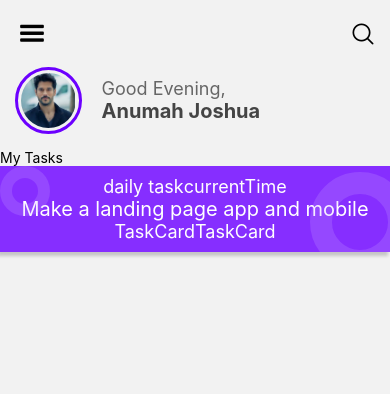
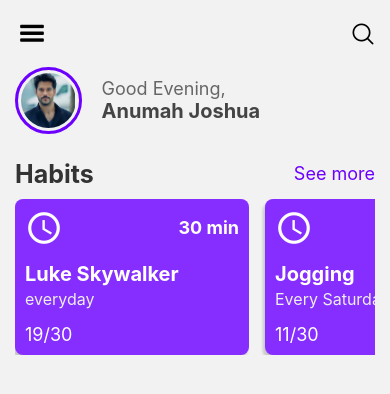
Before and after one commit to Ernie1234/JustDoIt, a React Native app: screen /Home in a window 390 px wide. Shown: the top 394 px of the page. Built offline with nearby package versions, Linux system fonts and the light colour scheme.

Commit message:
Habit ui added

```diff
--- a/App.tsx
+++ b/App.tsx
@@ -1,10 +1,11 @@
 import { StatusBar } from "expo-status-bar";
-import { StyleSheet, Text, View } from "react-native";
+import { StyleSheet } from "react-native";
 import ScreenNavigation from "./navigations";
 
 export default function App() {
   return (
     <>
+      <StatusBar style="light" backgroundColor="#862eff" />
       <ScreenNavigation />
     </>
   );
--- /dev/null
+++ b/app.d.ts
@@ -0,0 +1 @@
+/// <reference types="nativewind/types" />
--- a/babel.config.js
+++ b/babel.config.js
@@ -1,6 +1,6 @@
-module.exports = function(api) {
+module.exports = function (api) {
   api.cache(true);
   return {
-    presets: ['babel-preset-expo'],
+    presets: ["babel-preset-expo"],
   };
 };
--- a/components/TaskCard.tsx
+++ b/components/Card.tsx
@@ -1,17 +1,17 @@
-import { StyleSheet, Text, View } from "react-native";
-import React from "react";
+import { Text, View, StyleSheet, Dimensions } from "react-native";
 
-const TaskCard = () => {
+const Card = () => {
+  const SIZE = Dimensions.get("window").width;
   return (
-    <View style={styles.card}>
+    <View style={[styles.card, { width: SIZE * 0.7, height: SIZE * 0.4 }]}>
       <View style={styles.head}>
         <Text style={styles.title}>daily task</Text>
         <Text style={styles.currentTime}>currentTime</Text>
       </View>
       <Text style={styles.task}>Make a landing page app and mobile</Text>
       <View style={styles.expire}>
-        <Text style={styles.date}>TaskCard</Text>
-        <Text style={styles.dueTime}>TaskCard</Text>
+        <Text style={styles.date}>18/23</Text>
+        <Text style={styles.dueTime}>tick</Text>
       </View>
       <View style={styles.lgCircle} />
       <View style={styles.smCircle} />
@@ -19,14 +19,13 @@ const TaskCard = () => {
   );
 };
 
-export default TaskCard;
-
 const styles = StyleSheet.create({
   card: {
     flexDirection: "column",
     justifyContent: "space-between",
     alignItems: "center",
     padding: 10,
+    borderRadius: 8,
     backgroundColor: "#862eff",
     shadowColor: "#171717",
     shadowOffset: { width: -2, height: 4 },
@@ -37,9 +36,10 @@ const styles = StyleSheet.create({
     overflow: "hidden",
   },
   head: {
-    flexDirection: "row",
-    justifyContent: "space-around",
-    alignItems: "center",
+    flexDirection: "column",
+    justifyContent: "space-between",
+    // justifyContent: "flex-start",
+    // alignItems: "stretch",
   },
   title: {
     fontSize: 18,
@@ -55,7 +55,7 @@ const styles = StyleSheet.create({
   },
   expire: {
     flexDirection: "row",
-    justifyContent: "space-around",
+    justifyContent: "space-between",
     alignItems: "center",
   },
   date: {
@@ -89,6 +89,7 @@ const styles = StyleSheet.create({
     borderRadius: 75,
   },
 });
+export default Card;
 //PURPLES:
 // #6c00ff  @1
 // #862eff  @2
--- /dev/null
+++ b/components/HabitCard.tsx
@@ -0,0 +1,72 @@
+import { Dimensions, StyleSheet, Text, View } from "react-native";
+import { MaterialIcons } from "@expo/vector-icons";
+import { HabitTypes } from "../types";
+
+const HabitCard = ({ data }: { data: HabitTypes }) => {
+  const SIZE = Dimensions.get("window").width;
+  return (
+    <View style={[styles.container, { width: SIZE * 0.6 }]}>
+      <View style={styles.periodWrapper}>
+        <MaterialIcons name="schedule" size={38} color="#fff" />
+        <Text style={styles.period}>{data.period}</Text>
+      </View>
+
+      <Text style={styles.task}>{data.habit}</Text>
+      <Text style={styles.freq}>{data.freq}</Text>
+      <View style={styles.taskDetail}>
+        <Text style={styles.noLeft}>{data.noLeft}</Text>
+        <Text style={styles.check}>{data.completed}</Text>
+      </View>
+    </View>
+  );
+};
+
+export default HabitCard;
+
+const styles = StyleSheet.create({
+  container: {
+    padding: 10,
+    borderRadius: 8,
+    backgroundColor: "#862eff",
+    shadowColor: "#171717",
+    shadowOffset: { width: -2, height: 4 },
+    shadowOpacity: 0.2,
+    shadowRadius: 3,
+    elevation: 15,
+  },
+
+  periodWrapper: {
+    flexDirection: "row",
+    alignItems: "center",
+    justifyContent: "space-between",
+    paddingBottom: 5,
+  },
+  period: {
+    fontSize: 18,
+    fontWeight: "bold",
+    color: "#fff",
+  },
+  task: {
+    fontSize: 20,
+    fontWeight: "bold",
+    paddingTop: 10,
+    paddingBottom: 3,
+    color: "#fff",
+  },
+  freq: {
+    fontSize: 16,
+    color: "#eee",
+  },
+  taskDetail: {
+    flexDirection: "row",
+    justifyContent: "space-between",
+    paddingTop: 15,
+  },
+  noLeft: {
+    fontSize: 18,
+    color: "#fff",
+  },
+  check: {
+    color: "#fff",
+  },
+});
--- /dev/null
+++ b/components/Habits.tsx
@@ -0,0 +1,53 @@
+import {
+  FlatList,
+  StyleSheet,
+  Text,
+  TouchableOpacity,
+  View,
+} from "react-native";
+import HabitCard from "./HabitCard";
+import { HabitData } from "../data/habits";
+import { HabitTypes } from "../types";
+
+const Habits = () => {
+  return (
+    <View style={styles.container}>
+      <View style={styles.header}>
+        <Text style={styles.title}>Habits</Text>
+        <TouchableOpacity onPress={() => {}}>
+          <Text style={styles.seeMore}>See more</Text>
+        </TouchableOpacity>
+      </View>
+      <FlatList
+        data={HabitData}
+        renderItem={({ item }) => <HabitCard data={item} />}
+        contentContainerStyle={{ columnGap: 16 }}
+        horizontal
+        keyExtractor={(item: HabitTypes) => item.id.toString()}
+      />
+    </View>
+  );
+};
+
+export default Habits;
+
+const styles = StyleSheet.create({
+  container: {
+    paddingHorizontal: 15,
+  },
+  header: {
+    flexDirection: "row",
+    justifyContent: "space-between",
+    alignItems: "center",
+  },
+  title: {
+    color: "#333",
+    fontSize: 25,
+    fontWeight: "bold",
+    paddingVertical: 10,
+  },
+  seeMore: {
+    fontSize: 18,
+    color: "#6c00ff",
+  },
+});
--- a/components/index.ts
+++ b/components/index.ts
@@ -1,2 +1,5 @@
 export { default as Screen } from "./Screen";
 export { default as HeaderBar } from "./HeaderBar";
+export { default as Habits } from "./Habits";
+export { default as HabitCard } from "./HabitCard";
+export { default as Card } from "./Card";
--- /dev/null
+++ b/data/habits.ts
@@ -0,0 +1,26 @@
+export const HabitData = [
+  {
+    id: 1,
+    completed: false,
+    habit: "Luke Skywalker",
+    freq: "everyday",
+    noLeft: "19/30",
+    period: "30 min",
+  },
+  {
+    id: 2,
+    completed: true,
+    habit: "Jogging",
+    freq: "Every Saturday",
+    noLeft: "11/30",
+    period: "45 min",
+  },
+  {
+    id: 3,
+    completed: true,
+    habit: "Reading",
+    freq: "everyday",
+    noLeft: "20/30",
+    period: "3 hr",
+  },
+];
--- a/screens/HomeScreen.tsx
+++ b/screens/HomeScreen.tsx
@@ -1,42 +1,12 @@
 import { Text } from "react-native";
-import { HeaderBar, Screen } from "../components";
-import TaskCard from "../components/TaskCard";
-
-const DATA = [
-  {
-    id: 1,
-    name: "Luke Skywalker",
-    birth_year: "19BBY",
-  },
-  {
-    id: 2,
-    name: "C-3PO",
-    birth_year: "112BBY",
-  },
-  {
-    id: 3,
-    name: "R2-D2",
-    birth_year: "33BBY",
-  },
-  {
-    id: 4,
-    name: "Darth Vader",
-    birth_year: "41.9BBY",
-  },
-  {
-    id: 5,
-    name: "Leia Organa",
-    birth_year: "19BBY",
-  },
-];
+import { Habits, HeaderBar, Screen } from "../components";
 
 const HomeScreen = () => {
   return (
     <Screen>
       <HeaderBar />
       {/* my task component */}
-      <Text>My Tasks</Text>
-      <TaskCard />
+      <Habits />
     </Screen>
   );
 };
--- /dev/null
+++ b/types.ts
@@ -0,0 +1,8 @@
+export type HabitTypes = {
+  id: number | string;
+  habit: string;
+  freq: string;
+  completed: boolean;
+  noLeft: number | string;
+  period: string;
+};
```
Also changed, not shown: 1 other file (tests, documents, lock files or other folders).
